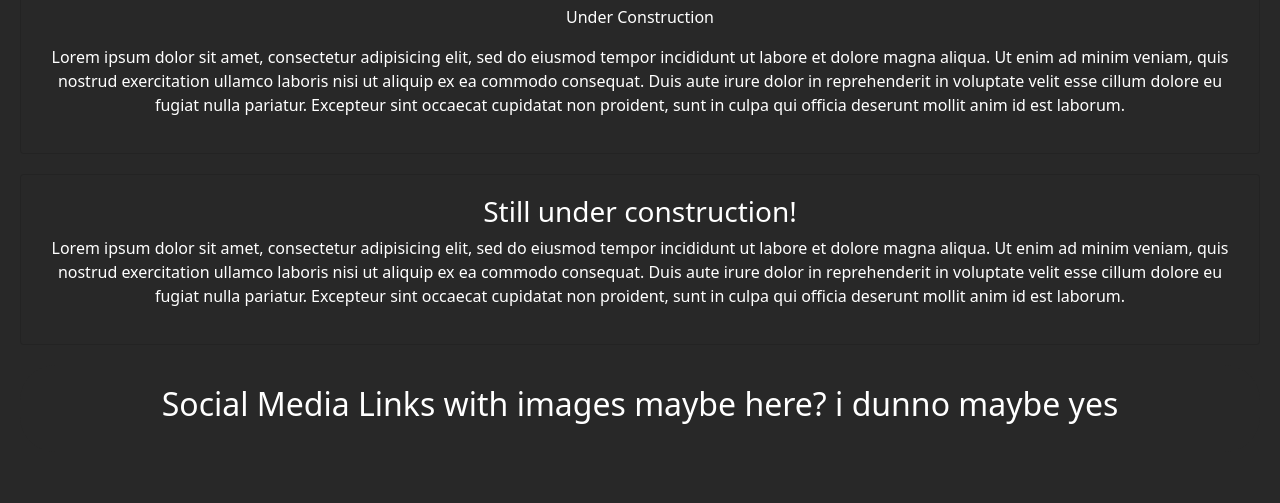
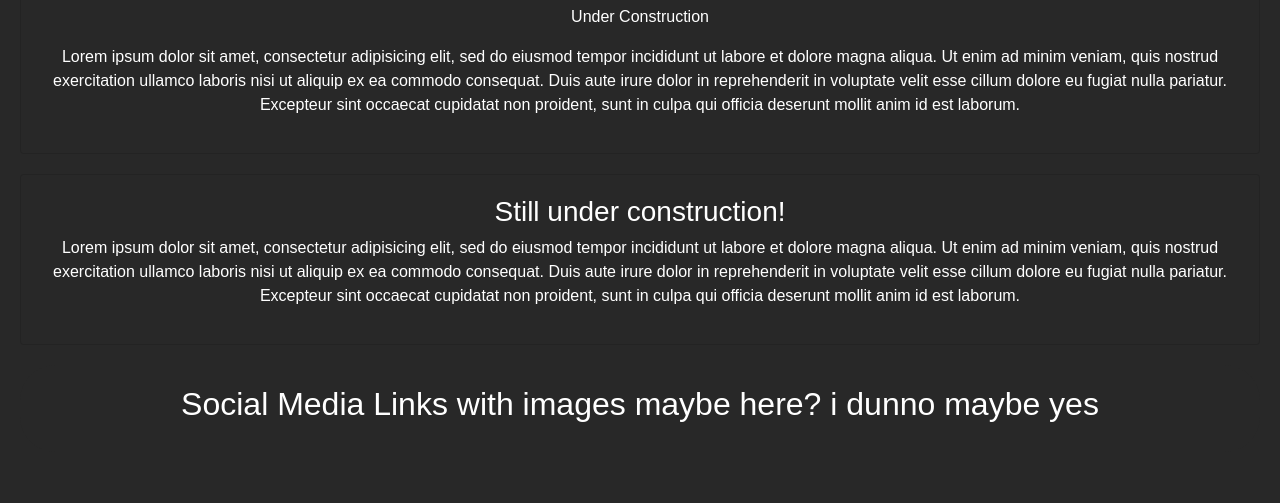
Before and after one commit to LordHalyana/laughing-waffle, a plain HTML site: page index.html in a window 1280 px wide. Shown: the part 297-800 px from the top of the page. Drawn offline with nearby package versions, Linux system fonts and the light colour scheme.

Commit message:
minorfix

```diff
--- a/index.css
+++ b/index.css
@@ -3,7 +3,7 @@
   color: #ffff !important;
 }
 
-body {
+html body {
   font-family: Arial;
   padding: 20px;
   text-align: center;
```
